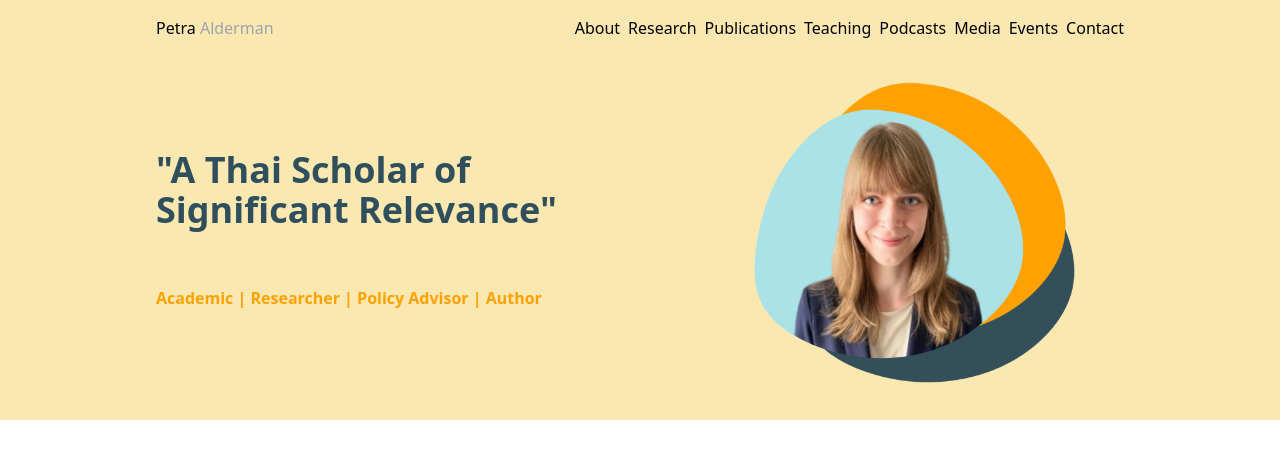
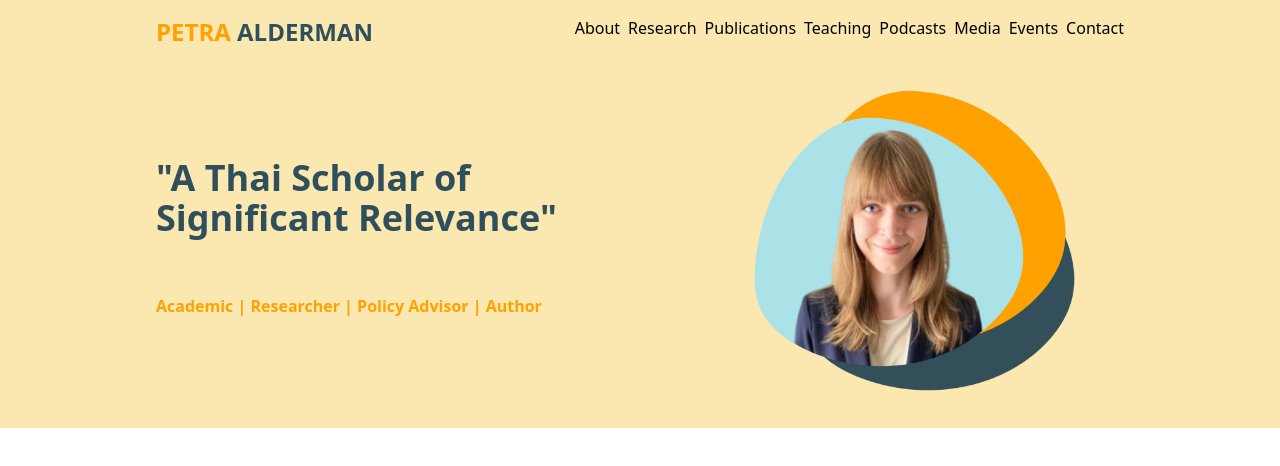
Before and after one commit to JAldo1980/petra-alderman-website, a React (Vite) app: page / in a window 1280 px wide. Shown: the top 466 px of the page. Built offline with nearby package versions, Linux system fonts and the light colour scheme.

Commit message:
nav font size and styling updated
sx

```diff
--- a/src/components/Nav.jsx
+++ b/src/components/Nav.jsx
@@ -8,8 +8,8 @@ const Nav = () => {
       <Container>
         <div className="flex justify-between">
           <a href="/">
-            <h3>
-              Petra <span className="text-gray-400">Alderman</span>
+            <h3 className="uppercase font-bold text-text-orange text-2xl">
+              Petra <span className="text-text-dark">Alderman</span>
             </h3>
           </a>
 
```
